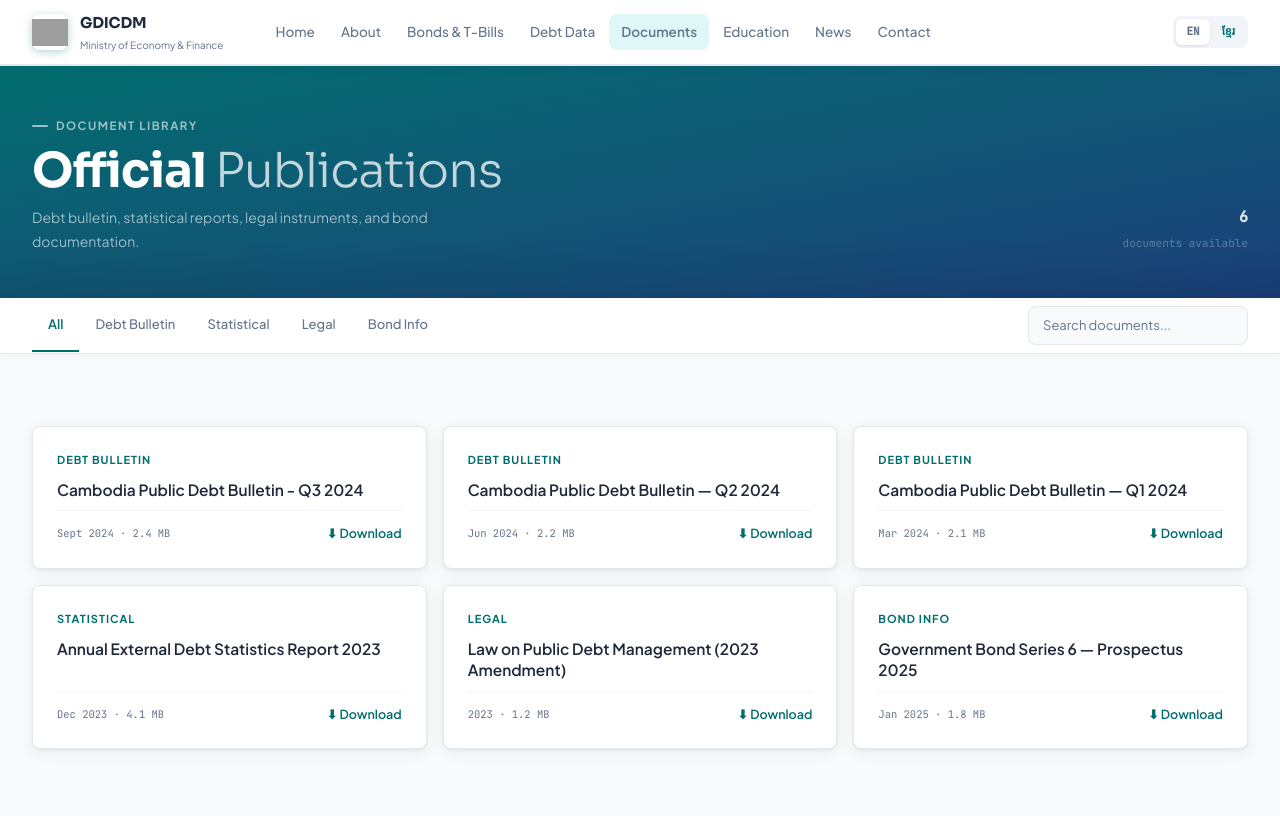
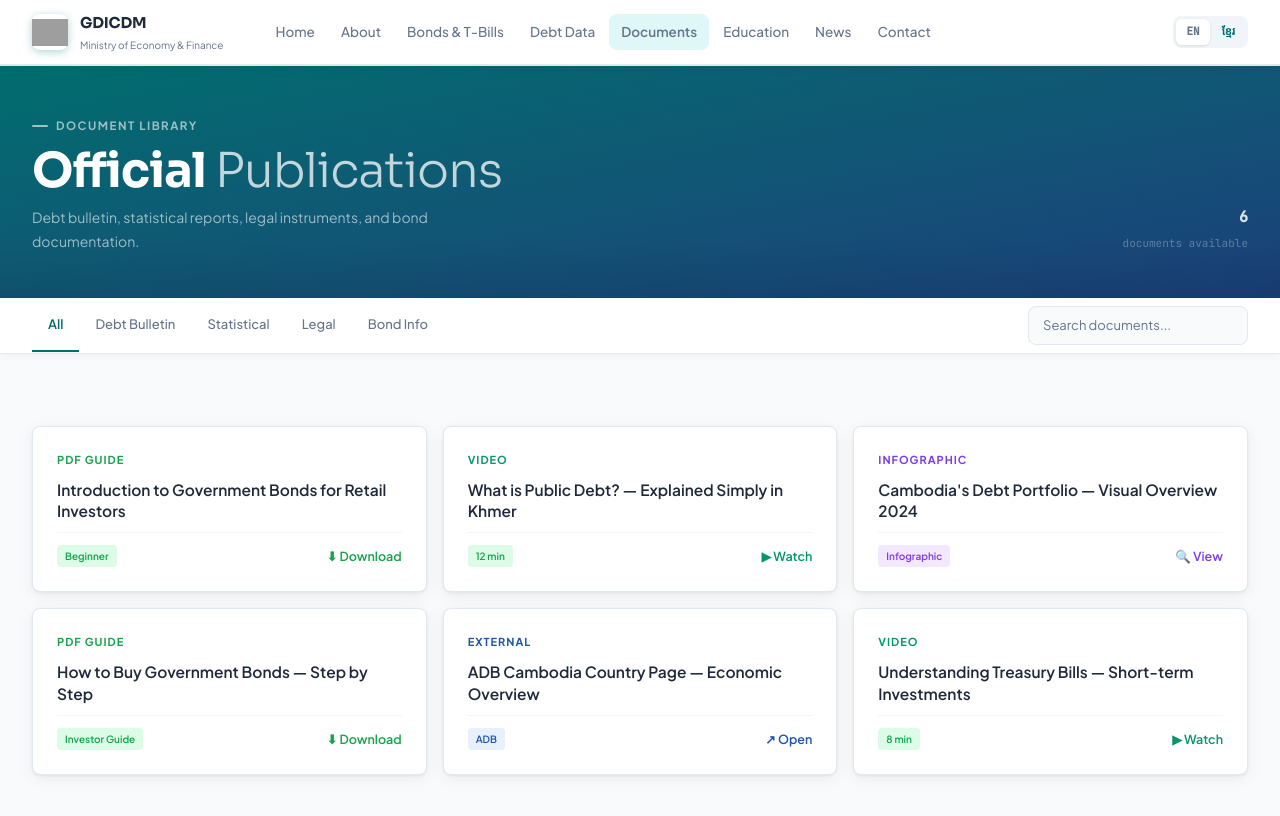
Before and after one commit to Pitou911/gdicdm-frontend, a React (Vite) app: page /documents in a window 1280 px wide. Shown: the top 816 px of the page. Built offline with nearby package versions, Linux system fonts and the light colour scheme; grey boxes are pictures that could not be loaded.

Commit message:
add education and document data in json file

```diff
--- a/src/pages/Documents.jsx
+++ b/src/pages/Documents.jsx
@@ -1,14 +1,6 @@
 import { useState } from 'react';
 import ResourceCard from '../components/ResourceCard';
-
-const resources = [
-    { type: "📄 Debt Bulletin", title: "Cambodia Public Debt Bulletin - Q3 2024", meta: "Sept 2024 · 2.4 MB", linkText: "⬇ Download" },
-    { type: "📄 Debt Bulletin", title: "Cambodia Public Debt Bulletin — Q2 2024", meta: "Jun 2024 · 2.2 MB", linkText: "⬇ Download" },
-    { type: "📄 Debt Bulletin", title: "Cambodia Public Debt Bulletin — Q1 2024", meta: "Mar 2024 · 2.1 MB", linkText: "⬇ Download" },
-    { type: "📄 Statistical", title: "Annual External Debt Statistics Report 2023", meta: "Dec 2023 · 4.1 MB", linkText: "⬇ Download" },
-    { type: "📄 Legal", title: "Law on Public Debt Management (2023 Amendment)", meta: "2023 · 1.2 MB", linkText: "⬇ Download" },
-    { type: "📄 Bond Info", title: "Government Bond Series 6 — Prospectus 2025", meta: "Jan 2025 · 1.8 MB", linkText: "⬇ Download" },
-];
+import { resources } from '../data/index';
 
 const TAB_MAP = {
     'All': null,
--- a/src/pages/Education.jsx
+++ b/src/pages/Education.jsx
@@ -1,14 +1,6 @@
 import { useState } from 'react';
 import ResourceCard from '../components/ResourceCard';
-
-const resources = [
-    { type: "📄 PDF Guide", title: "Introduction to Government Bonds for Retail Investors", meta: "Beginner", linkText: "⬇ Download" },
-    { type: "🎬 Video", title: "What is Public Debt? — Explained Simply in Khmer", meta: "12 min", linkText: "▶ Watch" },
-    { type: "🖼 Infographic", title: "Cambodia's Debt Portfolio — Visual Overview 2024", meta: "Infographic", linkText: "🔍 View" },
-    { type: "📄 PDF Guide", title: "How to Buy Government Bonds — Step by Step", meta: "Investor Guide", linkText: "⬇ Download" },
-    { type: "🔗 External", title: "ADB Cambodia Country Page — Economic Overview", meta: "ADB", linkText: "↗ Open" },
-    { type: "🎬 Video", title: "Understanding Treasury Bills — Short-term Investments", meta: "8 min", linkText: "▶ Watch" },
-];
+import { resources } from '../data/index';
 
 const TAB_MAP = {
     'All Resources': null,
```
